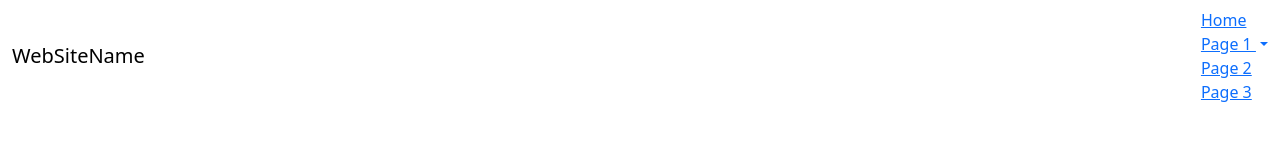
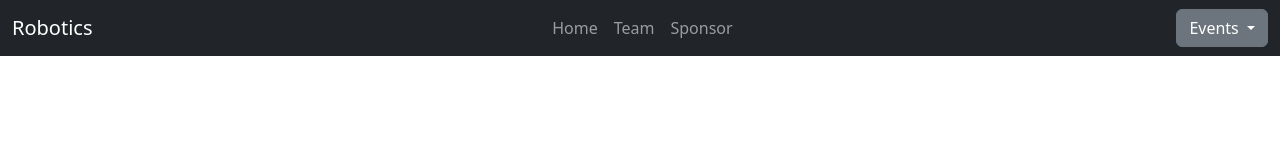
Before and after one commit to Friars23707/Website_V3, a plain HTML site: page index.html in a window 1280 px wide. Drawn offline with nearby package versions, Linux system fonts and the light colour scheme.

Commit message:
Update index.html

```diff
--- a/index.html
+++ b/index.html
@@ -4,30 +4,44 @@
     <meta charset="UTF-8">
     <meta name="viewport" content="width=device-width, initial-scale=1.0">
     <title>Document</title>
-    <link rel="stylesheet" href="https://cdn.jsdelivr.net/npm/bootstrap-icons@1.7.2/font/bootstrap-icons.css">
-	<link href="https://cdn.jsdelivr.net/npm/bootstrap@5.3.3/dist/css/bootstrap.min.css" rel="stylesheet" integrity="sha384-QWTKZyjpPEjISv5WaRU9OFeRpok6YctnYmDr5pNlyT2bRjXh0JMhjY6hW+ALEwIH" crossorigin="anonymous">
-</head>
+    <link href="https://cdn.jsdelivr.net/npm/bootstrap@5.3.3/dist/css/bootstrap.min.css" rel="stylesheet" integrity="sha384-QWTKZyjpPEjISv5WaRU9OFeRpok6YctnYmDr5pNlyT2bRjXh0JMhjY6hW+ALEwIH" crossorigin="anonymous">
+    <script src="https://cdn.jsdelivr.net/npm/bootstrap@5.3.3/dist/js/bootstrap.bundle.min.js" integrity="sha384-YvpcrYf0tY3lHB60NNkmXc5s9fDVZLESaAA55NDzOxhy9GkcIdslK1eN7N6jIeHz" crossorigin="anonymous"></script>
+    <link rel="stylesheet" href="https://cdn.jsdelivr.net/npm/bootstrap-icons@3.4.1/font/bootstrap-icons.css">
+	</head>
 <body>
-    <nav class="navbar navbar-inverse">
+
+    <nav class="navbar navbar-expand-lg navbar-dark bg-dark">
         <div class="container-fluid">
-          <div class="navbar-header">
-            <a class="navbar-brand" href="#">WebSiteName</a>
-          </div>
-          <ul class="nav navbar-nav">
-            <li class="active"><a href="#">Home</a></li>
-            <li class="dropdown">
-              <a class="dropdown-toggle" data-toggle="dropdown" href="#">Page 1
-              <span class="caret"></span></a>
-              <ul class="dropdown-menu">
-                <li><a href="#">Page 1-1</a></li>
-                <li><a href="#">Page 1-2</a></li>
-                <li><a href="#">Page 1-3</a></li>
-              </ul>
-            </li>
-            <li><a href="#">Page 2</a></li>
-            <li><a href="#">Page 3</a></li>
-          </ul>
+            <!-- Left-aligned "Robotics" brand -->
+            <a class="navbar-brand" href="#">Robotics</a>
+
+            <!-- Links for Home, Team, and Sponsor -->
+            <ul class="navbar-nav">
+                <li class="nav-item">
+                    <a class="nav-link" href="#">Home</a>
+                </li>
+                <li class="nav-item">
+                    <a class="nav-link" href="#">Team</a>
+                </li>
+                <li class="nav-item">
+                    <a class="nav-link" href="#">Sponsor</a>
+                </li>
+            </ul>
+
+            <!-- Dropdown for events -->
+            <div class="dropdown">
+                <button class="btn btn-secondary dropdown-toggle" type="button" data-bs-toggle="dropdown">
+                    Events
+                </button>
+                <ul class="dropdown-menu dropdown-menu-dark">
+                    <li><a class="dropdown-item" href="#">Event 1</a></li>
+                    <li><a class="dropdown-item" href="#">Event 2</a></li>
+                    <li><a class="dropdown-item" href="#">Event 3</a></li>
+                    <!-- Add more event links here -->
+                </ul>
+            </div>
         </div>
-      </nav>
+    </nav>
+
 </body>
 </html>
```
